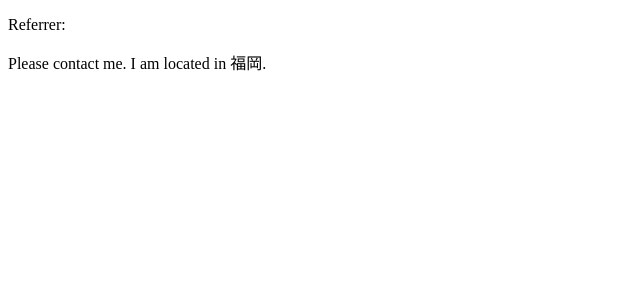
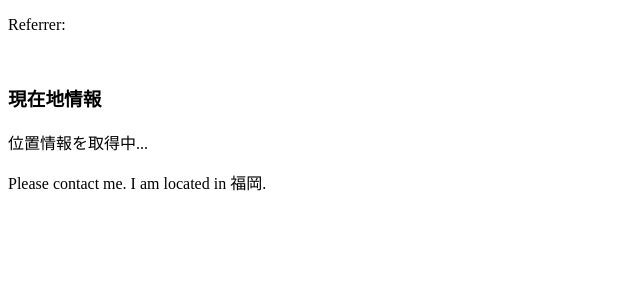
Before and after one commit to uchikoshi22/cicd-microcms-test, a Next.js app: page /referer-test in a window 1280 px wide. Shown: the top 300 px of the page, without its empty margins (0-640 px from the left). Built offline with nearby package versions, Linux system fonts and the light colour scheme; no server answers.

Commit message:
Test Geolocation

```diff
--- /dev/null
+++ b/app/_src/features/location-search-component.tsx
@@ -0,0 +1,48 @@
+'use client';
+
+import { useEffect, useState } from 'react';
+
+type Location = {
+  latitude: number;
+  longitude: number;
+};
+
+const LocationSearchComponent = () => {
+  const [location, setLocation] = useState<Location | null>(null);
+  const [error, setError] = useState<string>("");
+
+  useEffect(() => {
+    // 位置情報がサポートされているか確認
+    if (navigator.geolocation) {
+      navigator.geolocation.getCurrentPosition(
+        (position) => {
+          const { latitude, longitude } = position.coords;
+          setLocation({ latitude, longitude });
+
+          // 位置情報をGoogle Maps APIなどで住所に変換する場合はここに実装
+          console.log(`緯度: ${latitude}, 経度: ${longitude}`);
+        },
+        (err) => {
+          setError('位置情報の取得に失敗しました。');
+          console.error(err);
+        }
+      );
+    } else {
+      setError('位置情報はサポートされていません');
+    }
+  }, []);
+
+  return (
+    <div>
+      <h3>現在地情報</h3>
+      {error && <p>{error}</p>}
+      {location ? (
+        <p>緯度: {location.latitude}, 経度: {location.longitude}</p>
+      ) : (
+        <p>位置情報を取得中...</p>
+      )}
+    </div>
+  );
+};
+
+export default LocationSearchComponent;
--- a/app/referer-test/page.tsx
+++ b/app/referer-test/page.tsx
@@ -1,5 +1,6 @@
 'use client';
 
+import LocationSearchComponent from "@/app/_src/features/location-search-component";
 import { useEffect, useState } from "react";
 
 const SearchQueryChecker = () => {
@@ -19,7 +20,16 @@ const SearchQueryChecker = () => {
   }, []);
 
   return (
-    <p>Referrer: <span style={{color: "red"}}>{referrer}</span></p>
+    <>
+      <div style={{marginBottom: "50px"}}>
+        <p>Referrer: <span style={{color: "red"}}>{referrer}</span></p>
+      </div>
+
+      <div>
+        <LocationSearchComponent />
+      </div>
+    </>
+
   )
 };
 
```
